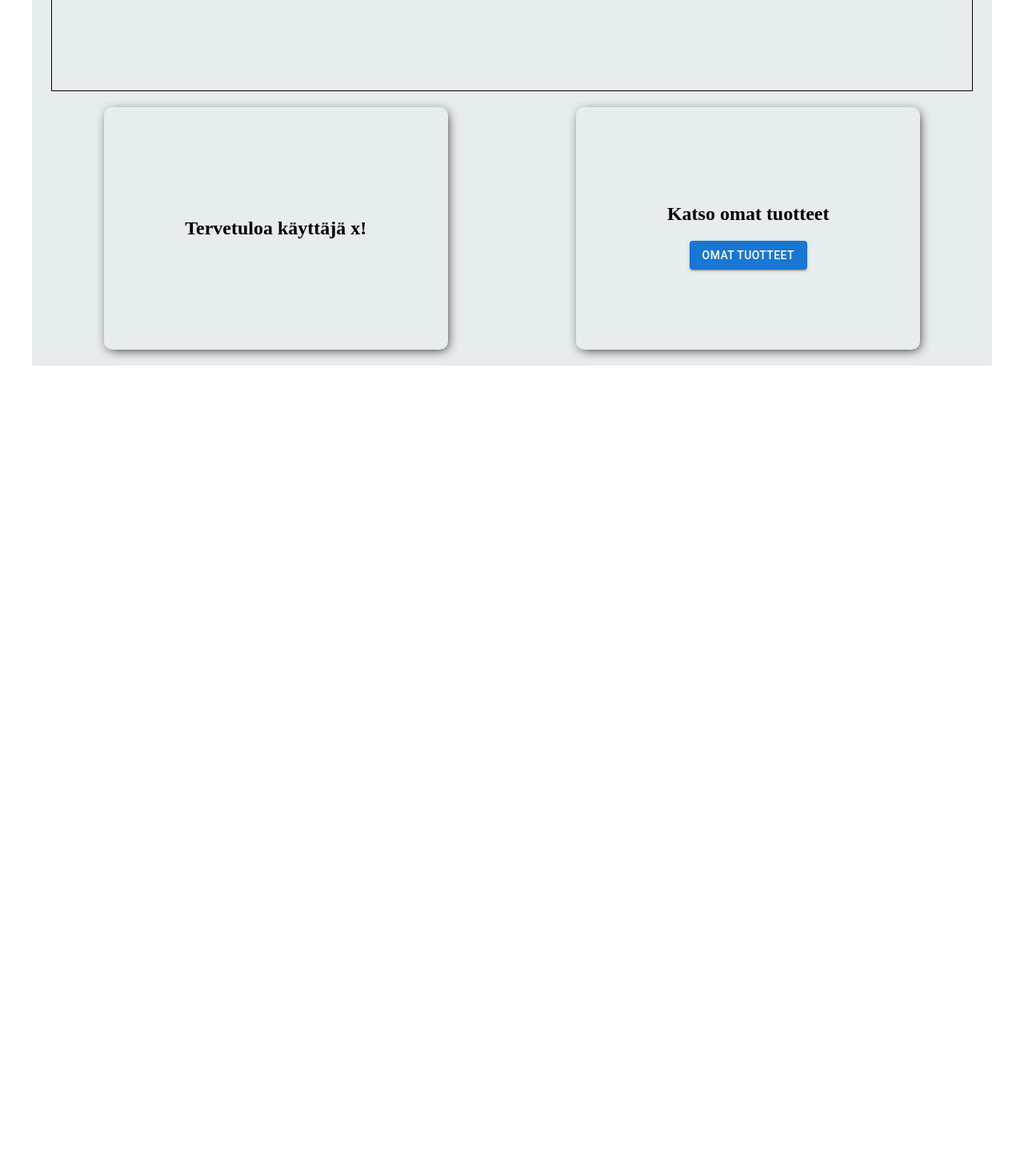
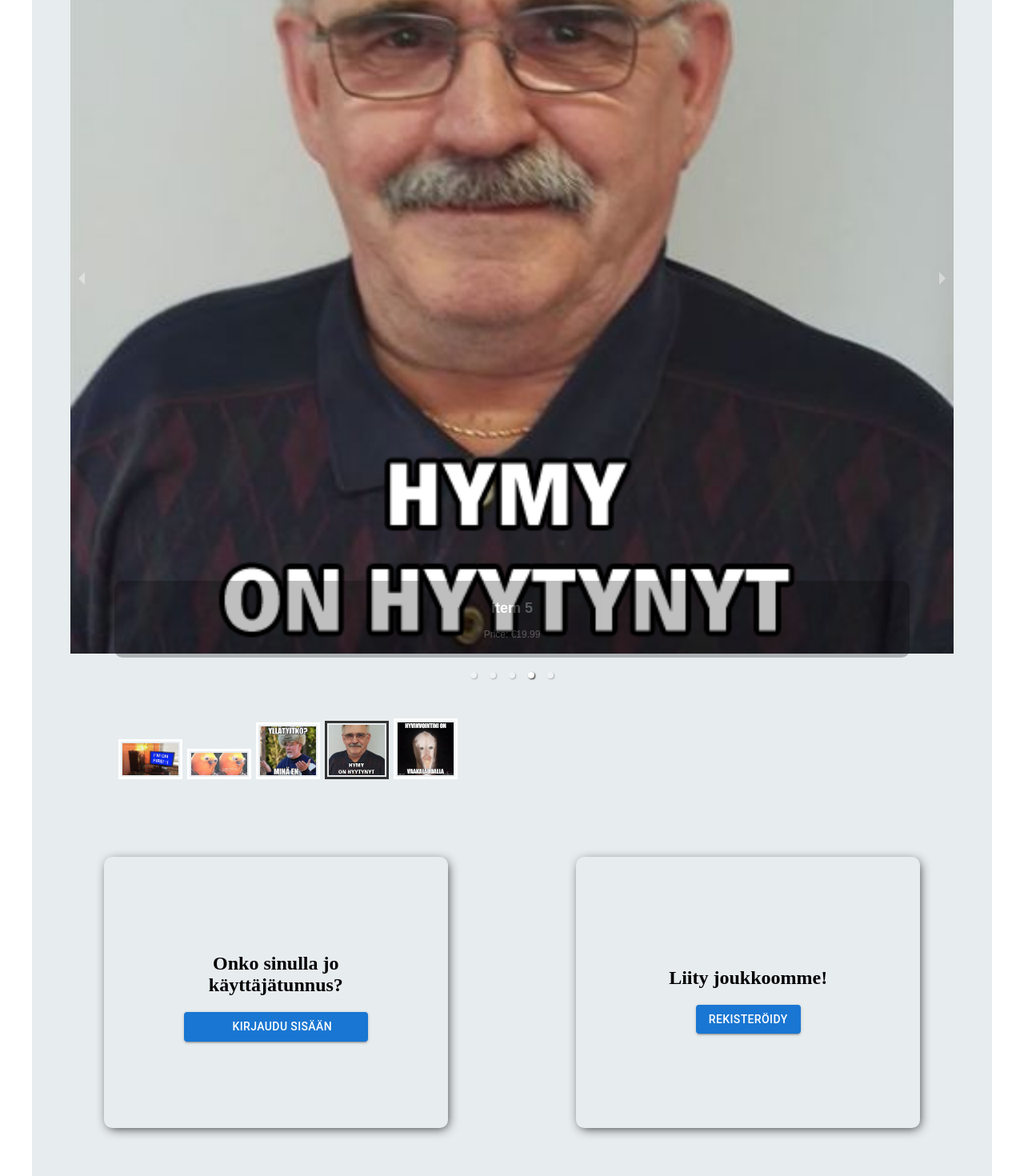
Before and after one commit to Toni86-pang/Keskuskauppa, a React (Vite) app in the folder frontend/: page / in a window 1280 px wide. Shown: the part 240-1710 px from the top of the page at 80% size. Before the commit the page ends 800 px from the top, so only its background shows below. Built offline with nearby package versions, Linux system fonts and the light colour scheme; no server answers.

Commit message:
landingPage

```diff
--- a/frontend/src/Components/LandingPage.css
+++ b/frontend/src/Components/LandingPage.css
@@ -1,19 +1,19 @@
-.carousel-container {
-    margin-top: 2%;
-    text-align: center;
-    border: 1px solid black;
-    padding: 100px;
+.custom-carousel {
+    margin-bottom: 5%;
+
 }
+
 .custom-container-one {
     display: flex;
     text-align: center;
     justify-content: center;
+
 }
-
 .custom-container-two {
     border-radius: 10px;
     padding: 100px;
     margin: 20px 80px;
+    margin-bottom: 15%;
     display: flex;
     text-align: center;
     justify-content: center;
@@ -25,12 +25,19 @@
     -webkit-box-shadow: 2px 3px 14px -3px rgba(34, 34, 34);
     -moz-box-shadow: 2px 3px 14px -3px rgba(34, 34, 34);
 }
-.loginButton{
-    font-size: 12px !important;
-    padding: 4px 8px !important;
-    max-height: 35px;
+
+.loginButton {
+    background-color: #1976d2 !important;
+    border-radius: 4px;
+    text-align: center;
+    align-items: center;
+    color: #fff;
+    border: none;
+
+    box-shadow: 0px 3px 1px -2px rgba(0, 0, 0, 0.2), 0px 2px 2px 0px rgba(0, 0, 0, 0.14), 0px 1px 5px 0px rgba(0, 0, 0, 0.12);
+    min-width: 64px;
 }
-
-/*
-style={{ fontSize: "12px", padding: "4px 8px" }}
-*/
+.loginButton:hover {
+    background-color: #1565c0 !important;
+    box-shadow: 0px 2px 4px -1px rgba(0, 0, 0, 0.2), 0px 4px 5px 0px rgba(0, 0, 0, 0.14), 0px 1px 10px 0px rgba(0, 0, 0, 0.12);
+}
--- a/frontend/src/Components/LandingPage.tsx
+++ b/frontend/src/Components/LandingPage.tsx
@@ -4,61 +4,59 @@ import Container from "@mui/material/Container"
 import Button from "@mui/material/Button"
 import Login from "./Login"
 import "./LandingPage.css"
-import { User, initialState } from "../types"
+import { User } from "../types"
 import { fetchUser } from "../services"
 import { UserTokenContext } from "../App"
-
+import CustomCarousel from "./Carousel"
 
 const LandingPage = () => {
+	const [token] = useContext(UserTokenContext)
+	const [user, setUser] = useState<User | null>(null)
+	const isLoggedIn = Boolean(user)
 
-	//const [isLoggedIn] = useState(true)
-	const [token] = useContext(UserTokenContext)
-	const [user, setUser] = useState<User>(initialState)
-
-
+	useEffect(() => {
 		const fetchUserDetails = async () => {
-		if(!token){
-			setUser(initialState)
+			if (!token) {
+				setUser(null)
 				return
 			}
 			const user = await fetchUser(token)
 
-		if (user === undefined) {
+			if (!user) {
 				console.error("error fetching user")
 				return
 			}
 			setUser(user)
 		}
-	useEffect(() => {
 		fetchUserDetails()
 	}, [token])
 
 	return (
 		<Box>
-			<Container className="carousel-container">
-				<div>
-					<h1>Karuselli</h1>
-				</div>
+			<Container className="custom-carousel">
+				<CustomCarousel />
 			</Container>
 			<Box className="custom-container-one" display="flex">
 				<Box className="custom-container-two">
-					{user ? (
+					{isLoggedIn ? (
 						<div>
-							<h2>Tervetuloa käyttäjä x!</h2>
+							<h2>Tervetuloa {user?.username}!</h2>
 						</div>
 					) : (
 						<div>
 							<h2> Onko sinulla jo käyttäjätunnus?</h2>
-							<Button className="loginButton" variant="contained" color="primary"><Login /></Button>
+							<div className="loginButton">
+								<Login />
+							</div>
 						</div>
 					)}
 				</Box>
 				<Box className="custom-container-two">
-					{user ? (
+					{isLoggedIn ? (
 						<div>
-							<h2>Katso omat tuotteet</h2>
-							<Button href='/' variant="contained" color="primary">
-								Omat tuotteet
+							<h2>Selaa tuotteita</h2>
+							<Button href='/products' variant="contained" color="primary">
+								Kaikki tuotteet
 							</Button>
 						</div>
 					) : (
@@ -76,35 +74,3 @@ const LandingPage = () => {
 }
 
 export default LandingPage
-
-
-{/*<h2>{isLoggedIn ? "Tervetuloa käyttäjä x!": "Onko sinulla jo käyttäjätunnus?"}</h2>*/ }
-
-
-/*const [token] = useContext(UserTokenContext)
-	const [user, setUser] = useState<User>(initialState)
-
-
-	const fetchUserDetails = async () => {
-		if(!token){
-			setUser(initialState)
-			return
-		}
-
-
-		const user = await fetchUser(token)
-
-
-		if (user === undefined) {
-			console.error("error fetching user")
-			return
-		}
-
-		setUser(user)
-	}
-
-
-	useEffect(() => {
-		fetchUserDetails()
-	}, [token])
-	*/
```
Lines whose indentation alone changed are shown as unchanged.
